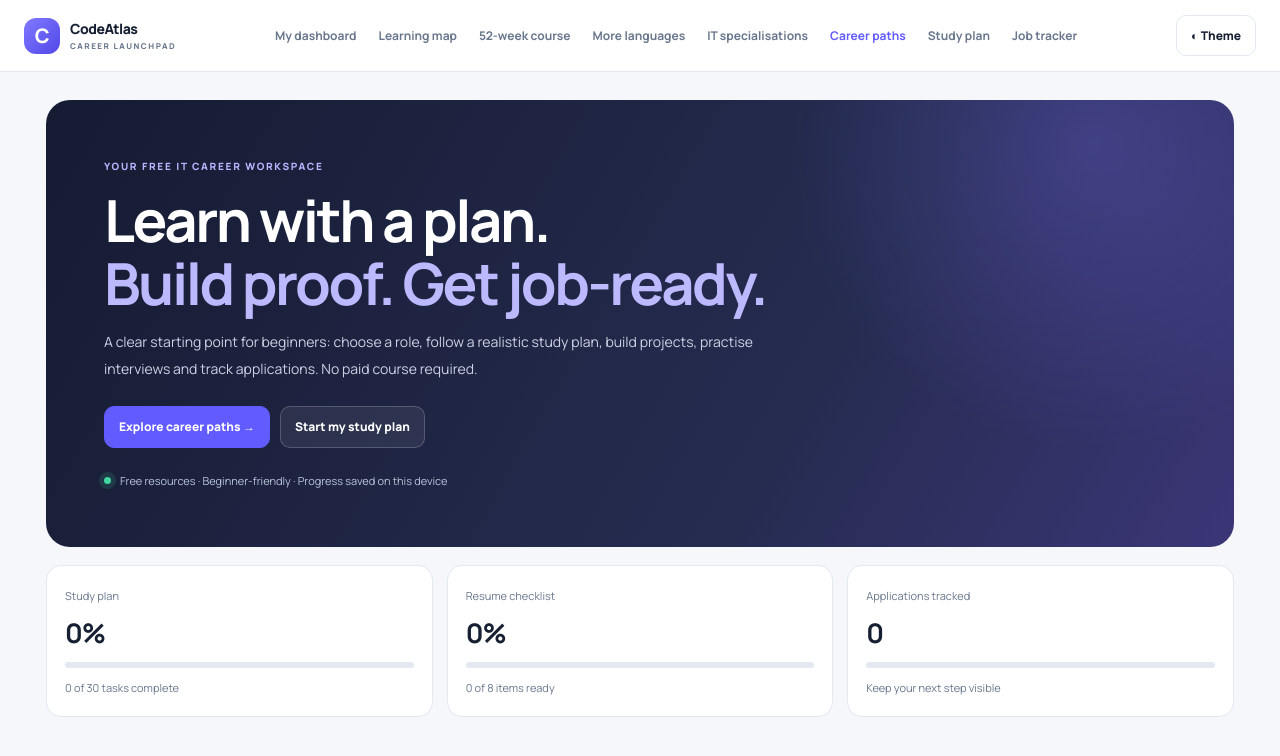
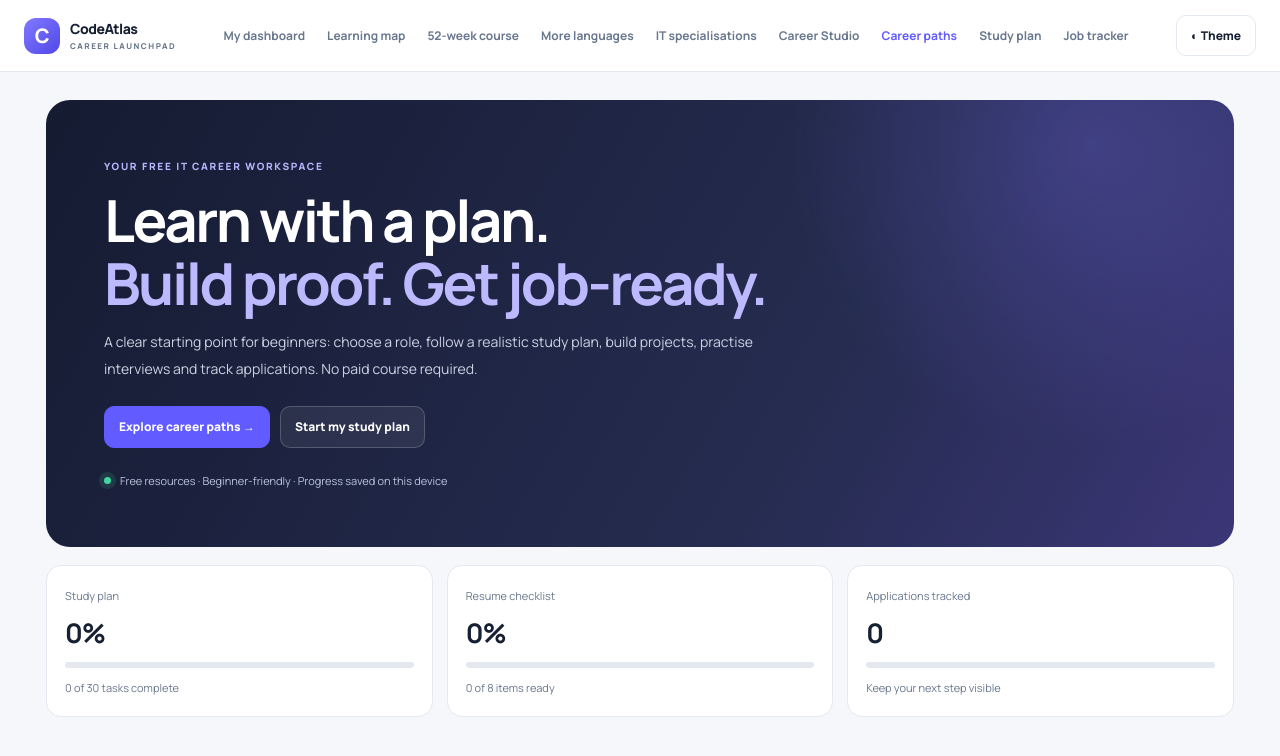
Before and after one commit to preethamofficial/carrier-guidence, a website: page CodeAtlas_Website/career.html in a window 1280 px wide. Shown: the top 756 px of the page. Drawn offline with Linux system fonts and the light colour scheme.

Commit message:
Add Career Studio to learning navigation

```diff
--- a/CodeAtlas_Website/career.html
+++ b/CodeAtlas_Website/career.html
@@ -18,7 +18,7 @@
 <body>
   <header class="topbar">
     <a class="brand" href="index.html"><span class="brand-mark">C</span><span>CodeAtlas<small>CAREER LAUNCHPAD</small></span></a>
-    <nav aria-label="Main navigation"><a href="dashboard.html">My dashboard</a><a href="index.html">Learning map</a><a href="year-course.html">52-week course</a><a href="language-library.html">More languages</a><a href="specializations.html">IT specialisations</a><a class="active" href="#roadmaps">Career paths</a><a href="#study-plan">Study plan</a><a href="#applications">Job tracker</a></nav>
+    <nav aria-label="Main navigation"><a href="dashboard.html">My dashboard</a><a href="index.html">Learning map</a><a href="year-course.html">52-week course</a><a href="language-library.html">More languages</a><a href="specializations.html">IT specialisations</a><a href="career-studio.html">Career Studio</a><a class="active" href="#roadmaps">Career paths</a><a href="#study-plan">Study plan</a><a href="#applications">Job tracker</a></nav>
     <button class="btn btn-quiet" id="themeBtn" aria-label="Toggle dark mode">◐ Theme</button>
   </header>
   <main class="container">
```
